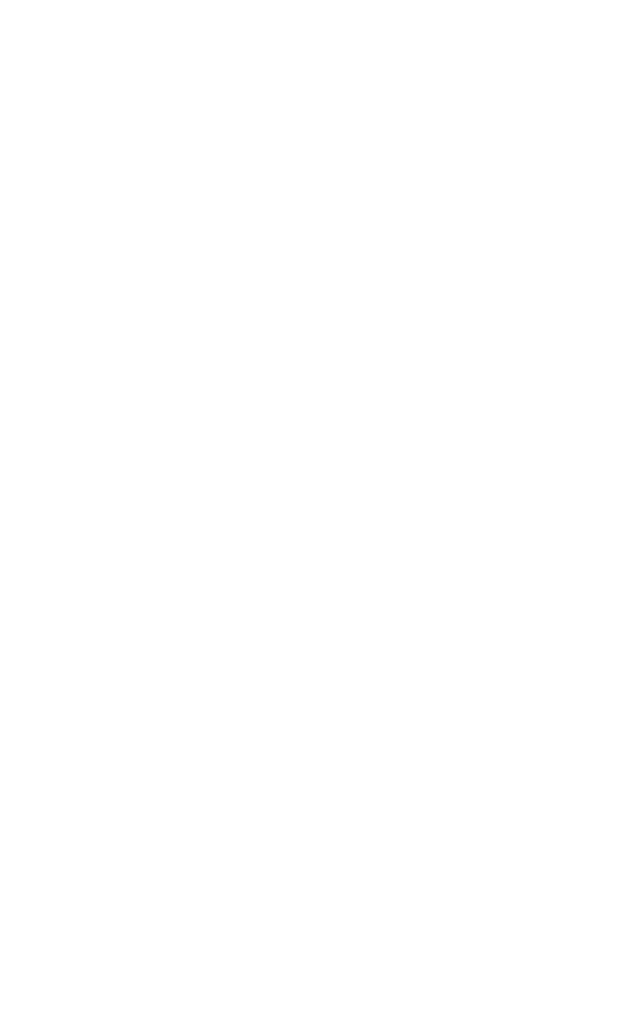
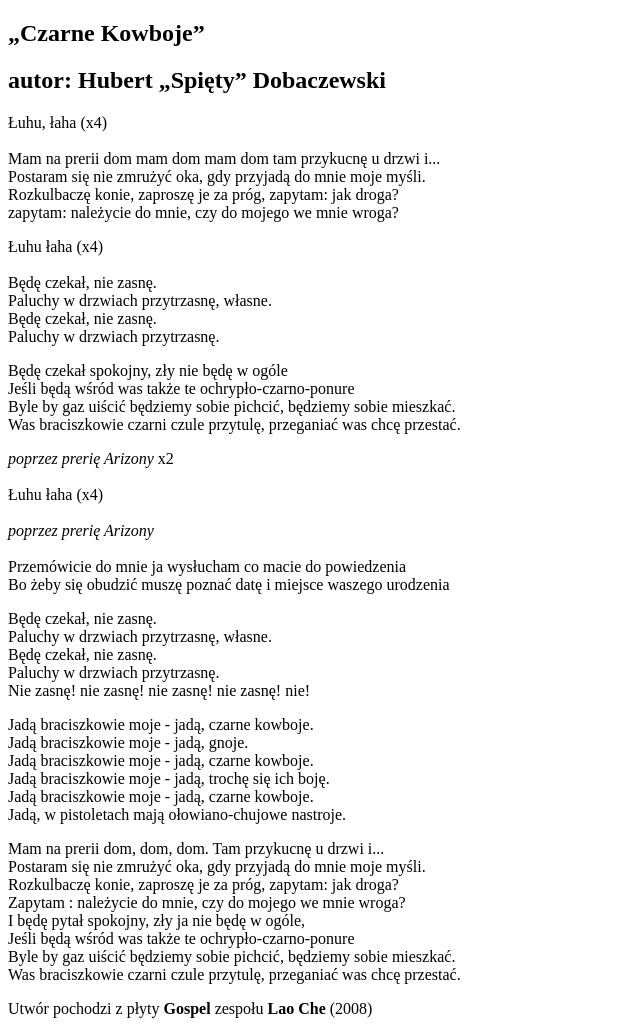
Before and after one commit to ponurrrak/iamgit, a plain HTML site: page index.html in a window 1280 px wide. Shown: the whole page, without its empty margins (0-640 px from the left). Before the commit the page ends 800 px from the top, so only its background shows below. Drawn offline with Linux system fonts and the light colour scheme.

Commit message:
Add section to html code

```diff
--- a/index.html
+++ b/index.html
@@ -1,15 +1,123 @@
 <!DOCTYPE html>
 <html lang="pl">
-	<head>
-		<meta charset="utf-8">
+  <head>
+	  <meta charset="utf-8">
 		<meta name="viewport" content="width=device-width, initial-scale=1.0">
-		<title>Lao Che &bdquo;Hydropiekłowstąpienie	&rdquo;</title>
+		<title>Lao Che &bdquo;Czarne Kowboje&rdquo;</title>
     <link rel="preconnect" href="https://fonts.googleapis.com">
     <link rel="preconnect" href="https://fonts.gstatic.com" crossorigin>
     <link href="https://fonts.googleapis.com/css2?family=Alegreya:ital,wght@0,400;0,700;1,400&display=swap" rel="stylesheet">
 		<link rel="stylesheet" href="css/style.css">
 	</head>
 	<body>
+    <section class="container">
+      <header>
+        <h1>
+          &bdquo;Czarne Kowboje&rdquo;
+        </h1>
+        <h2>
+          autor: Hubert &bdquo;Spięty&rdquo; Dobaczewski
+        </h2>
 
+      </header>
+      <article class="song-text">
+        <p>
+          Łuhu, łaha (x4)
+          <br>
+          <br>
+          Mam na prerii dom mam dom mam dom tam przykucnę u drzwi i...
+          <br>
+          Postaram się nie zmrużyć oka, gdy przyjadą do mnie moje myśli.
+          <br>
+          Rozkulbaczę konie, zaproszę je za próg, zapytam: jak droga?
+          <br>
+          zapytam: należycie do mnie, czy do mojego we mnie wroga?
+        </p>
+        <p>
+          Łuhu łaha (x4)
+          <br>
+          <br>
+          Będę czekał, nie zasnę.
+          <br>
+          Paluchy w drzwiach przytrzasnę, własne.
+          <br>
+          Będę czekał, nie zasnę.
+          <br>
+          Paluchy w drzwiach przytrzasnę.
+        </p>
+        <p>
+          Będę czekał spokojny, zły nie będę w ogóle
+          <br>
+          Jeśli będą wśród was także te ochrypło-czarno-ponure
+          <br>
+          Byle by gaz uiścić będziemy sobie pichcić, będziemy sobie mieszkać.
+          <br>
+          Was braciszkowie czarni czule przytulę, przeganiać was chcę przestać.
+        </p>
+        <p>
+          <i>
+            poprzez prerię Arizony
+          </i>
+          x2
+          <br>
+          <br>
+          Łuhu łaha (x4)
+          <br>
+          <br>
+          <i>
+            poprzez prerię Arizony
+          </i>
+          <br>
+          <br>
+          Przemówicie do mnie ja wysłucham co macie do powiedzenia
+          <br>
+          Bo żeby się obudzić muszę poznać datę i miejsce waszego urodzenia
+        </p>
+        <p>
+          Będę czekał, nie zasnę.
+          <br>
+          Paluchy w drzwiach przytrzasnę, własne.
+          <br>
+          Będę czekał, nie zasnę.
+          <br>
+          Paluchy w drzwiach przytrzasnę.
+          <br>
+          Nie zasnę! nie zasnę! nie zasnę! nie zasnę! nie!
+        </p>
+        <p>
+          Jadą braciszkowie moje - jadą, czarne kowboje.
+          <br>
+          Jadą braciszkowie moje - jadą, gnoje.
+          <br>
+          Jadą braciszkowie moje - jadą, czarne kowboje.
+          <br>
+          Jadą braciszkowie moje - jadą, trochę się ich boję.
+          <br>
+          Jadą braciszkowie moje - jadą, czarne kowboje.
+          <br>
+          Jadą, w pistoletach mają ołowiano-chujowe nastroje.
+        </p>
+        <p>
+          Mam na prerii dom, dom, dom. Tam przykucnę u drzwi i...
+          <br>
+          Postaram się nie zmrużyć oka, gdy przyjadą do mnie moje myśli.
+          <br>
+          Rozkulbaczę konie, zaproszę je za próg, zapytam: jak droga?
+          <br>
+          Zapytam : należycie do mnie, czy do mojego we mnie wroga?
+          <br>
+          I będę pytał spokojny, zły ja nie będę w ogóle,
+          <br>
+          Jeśli będą wśród was także te ochrypło-czarno-ponure
+          <br>
+          Byle by gaz uiścić będziemy sobie pichcić, będziemy sobie mieszkać.
+          <br>
+          Was braciszkowie czarni czule przytulę, przeganiać was chcę przestać.
+        </p>
+      </article>
+      <footer>
+        Utwór pochodzi z płyty <strong>Gospel</strong> zespołu <strong>Lao Che</strong> (2008)
+      </footer>
+    </section>
 	</body>
 </html>
```
